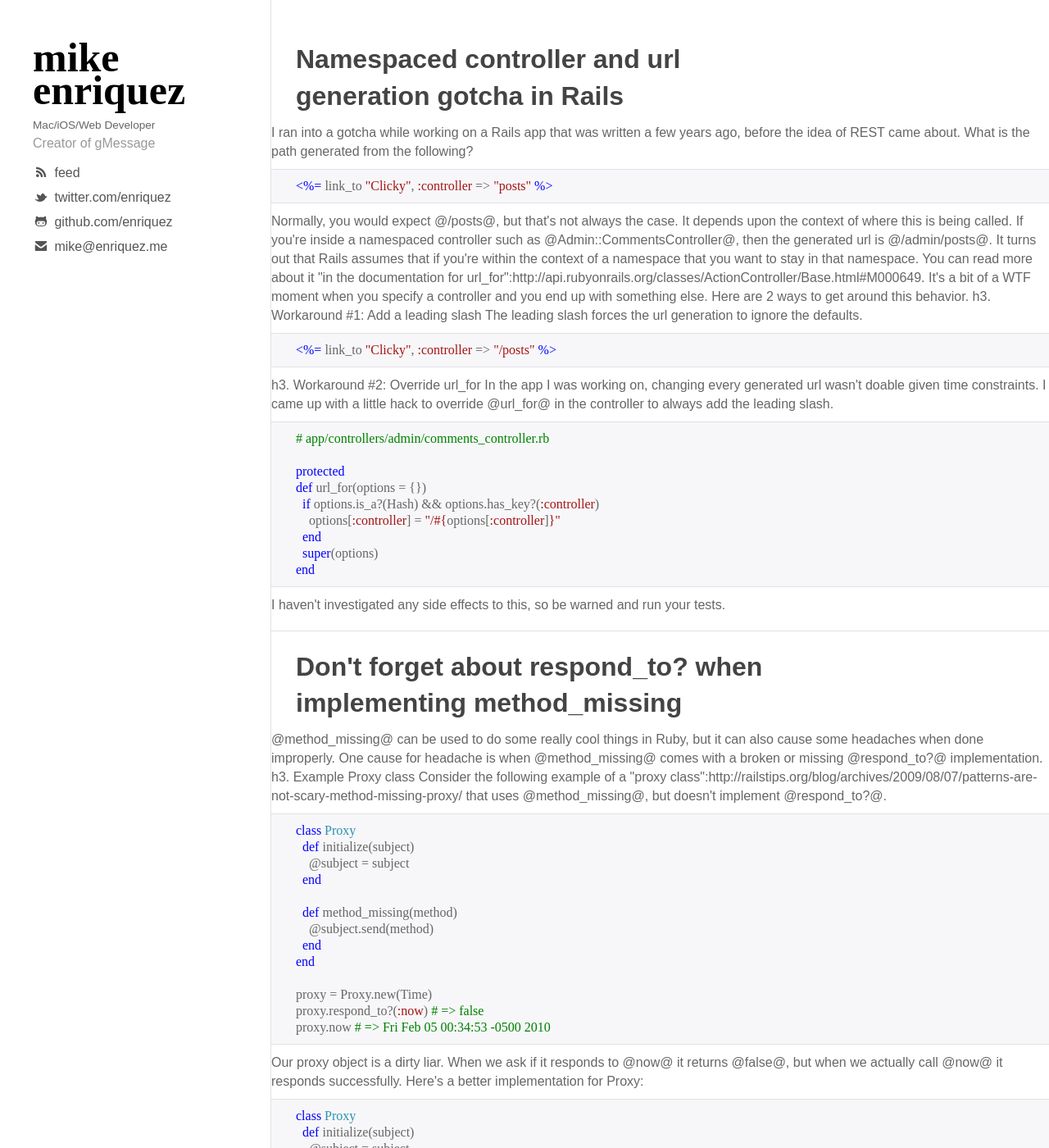
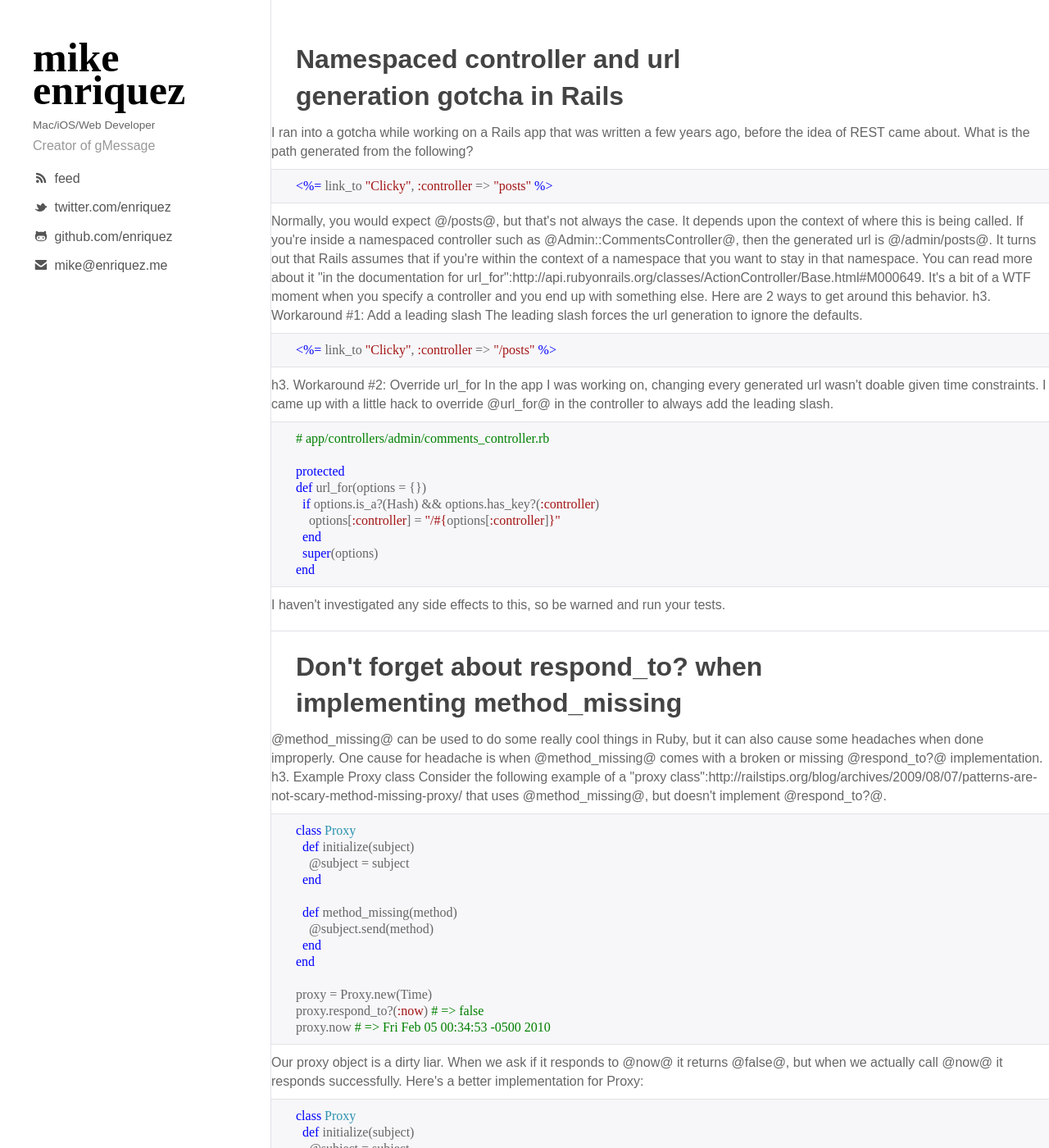
Before and after one commit to enriquez/mikeenriquez, a Jekyll site: the page built from index.html, in a window 1280 px wide and 1400 px high. Shown: the whole window at 82% size. Built offline with Jekyll 4.4.1, drawn with Linux system fonts in a browser that asks for light colours; Markdown is read by kramdown in place of the engine named in the settings; the list of posts is cut into pages by our own code.

Commit message:
permissions and tweak typography

```diff
--- a/css/style.css
+++ b/css/style.css
@@ -23,7 +23,7 @@
   color: #444444;
 }
 
-p, li { line-height: 1.43em }
+p, li { line-height: 1.7 }
 h2, h3 { line-height: 1.4em; }
 h1 { font-size: 3.125em; }
 h2 { font-size: 2em; }
@@ -232,7 +232,7 @@
   }
 
   body {
-    font-size: 0.8em;
+    font-size: 0.85em;
   }
 
   #info {
```
Also changed, not shown: 1 other file.
